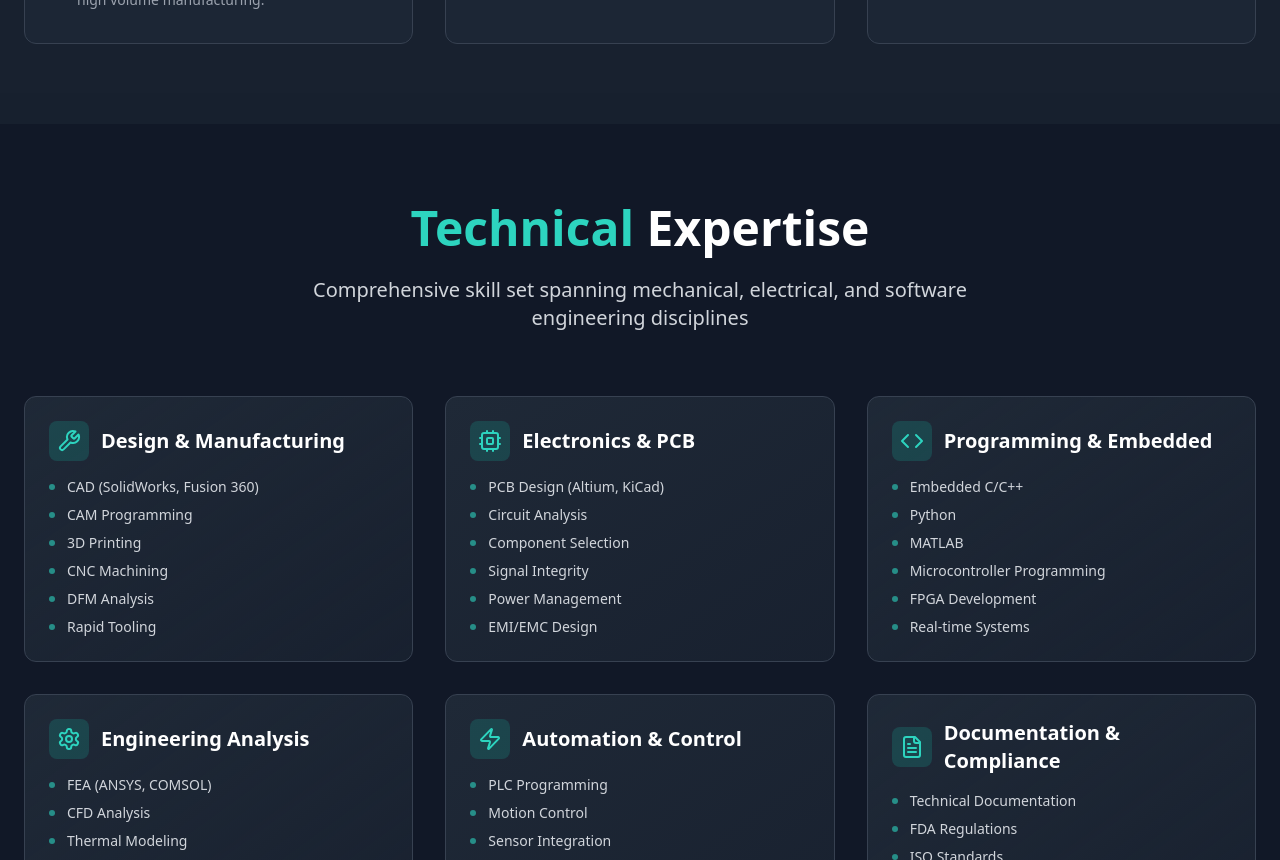
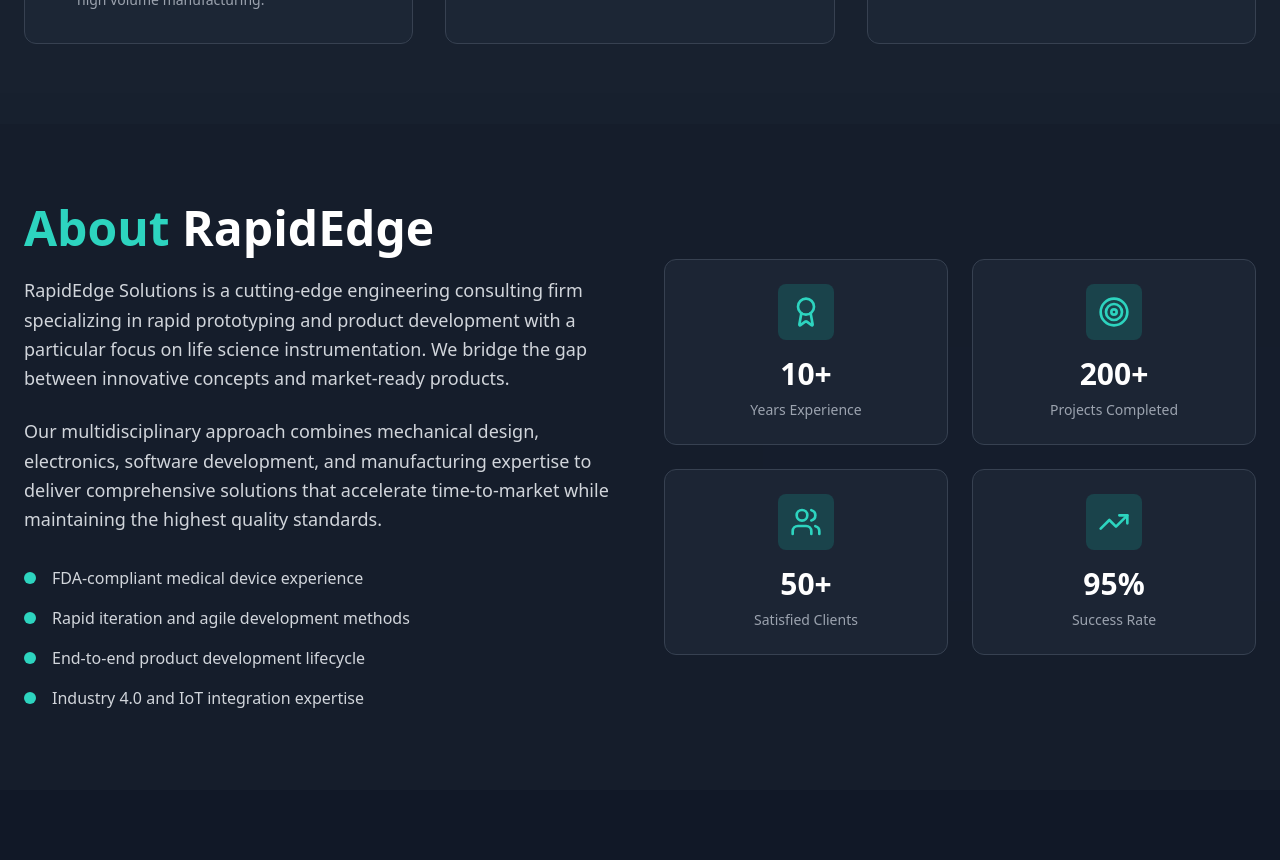
Before and after one commit to ThreeMuskets12/rapidedge-genesis-site, a React (Vite) app: page / in a window 1280 px wide. Shown: the part 1940-2800 px from the top of the page. Built offline with nearby package versions, Linux system fonts and the light colour scheme.

Commit message:
Remove skills section

```diff
--- a/src/pages/Index.tsx
+++ b/src/pages/Index.tsx
@@ -2,7 +2,6 @@
 import React from 'react';
 import Hero from '../components/Hero';
 import Services from '../components/Services';
-import Skills from '../components/Skills';
 import About from '../components/About';
 import Contact from '../components/Contact';
 import Navigation from '../components/Navigation';
@@ -13,7 +12,6 @@ const Index = () => {
       <Navigation />
       <Hero />
       <Services />
-      <Skills />
       <About />
       <Contact />
     </div>
```
